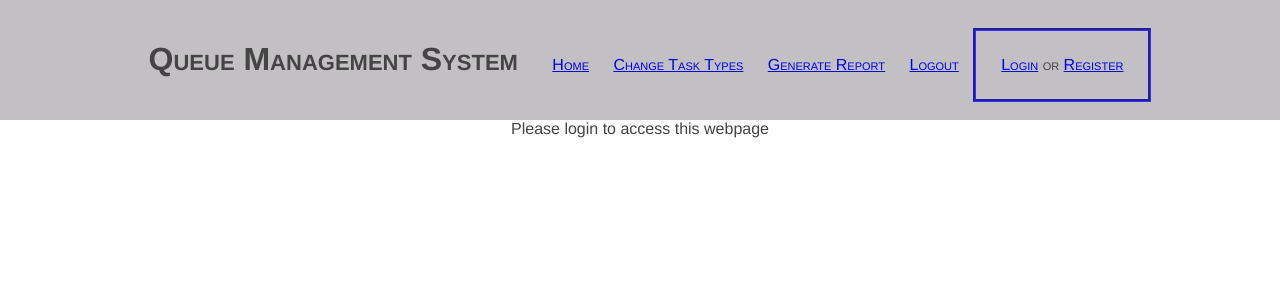
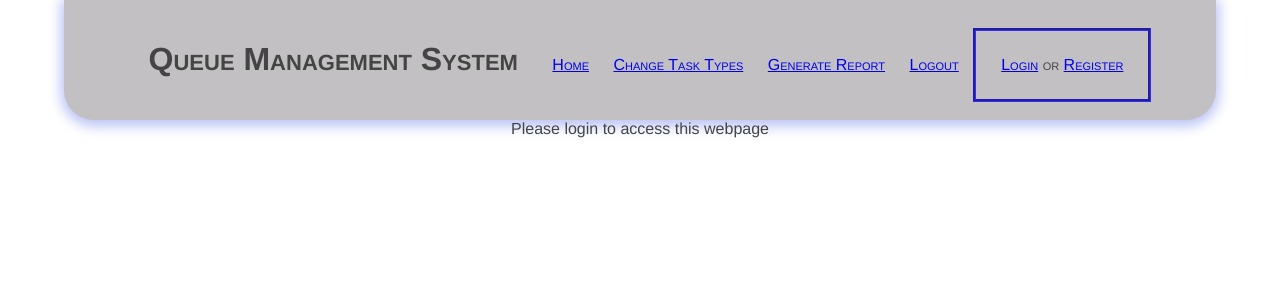
Before and after one commit to AndreasThinks/FlaskQueueManager, a Flask app: page / in a window 1280 px wide. Shown: the top 300 px of the page. Run offline with Flask 2, Linux system fonts and the light colour scheme; data comes from the database, SQL or seed files in the repository; data that the repository does not hold is empty.

Commit message:
css edits

```diff
--- a/app/static/css/main.css
+++ b/app/static/css/main.css
@@ -99,3 +99,26 @@ div.task_type_button a {
     text-decoration: none;
     font-size: 120%;
 }
+
+#intro_bar {
+    width: 90%;
+    -webkit-border-bottom-right-radius: 30px;
+    -webkit-border-bottom-left-radius: 30px;
+    -moz-border-radius-bottomright: 30px;
+    -moz-border-radius-bottomleft: 30px;
+    border-bottom-right-radius: 30px;
+    border-bottom-left-radius: 30px;
+    margin-top: 0;
+    margin-right: auto;
+    margin-bottom: 0;
+    margin-left: auto;
+    -moz-box-shadow:    0px 3px 13px 3px #B8C1F5;
+    -webkit-box-shadow: 0px 3px 13px 3px #B8C1F5;
+    box-shadow:         0px 3px 13px 3px #B8C1F5;
+}
+
+#tasks_list {
+    width: 90;
+    margin: 0 15 auto;
+    margin-left: 0;
+}
```
